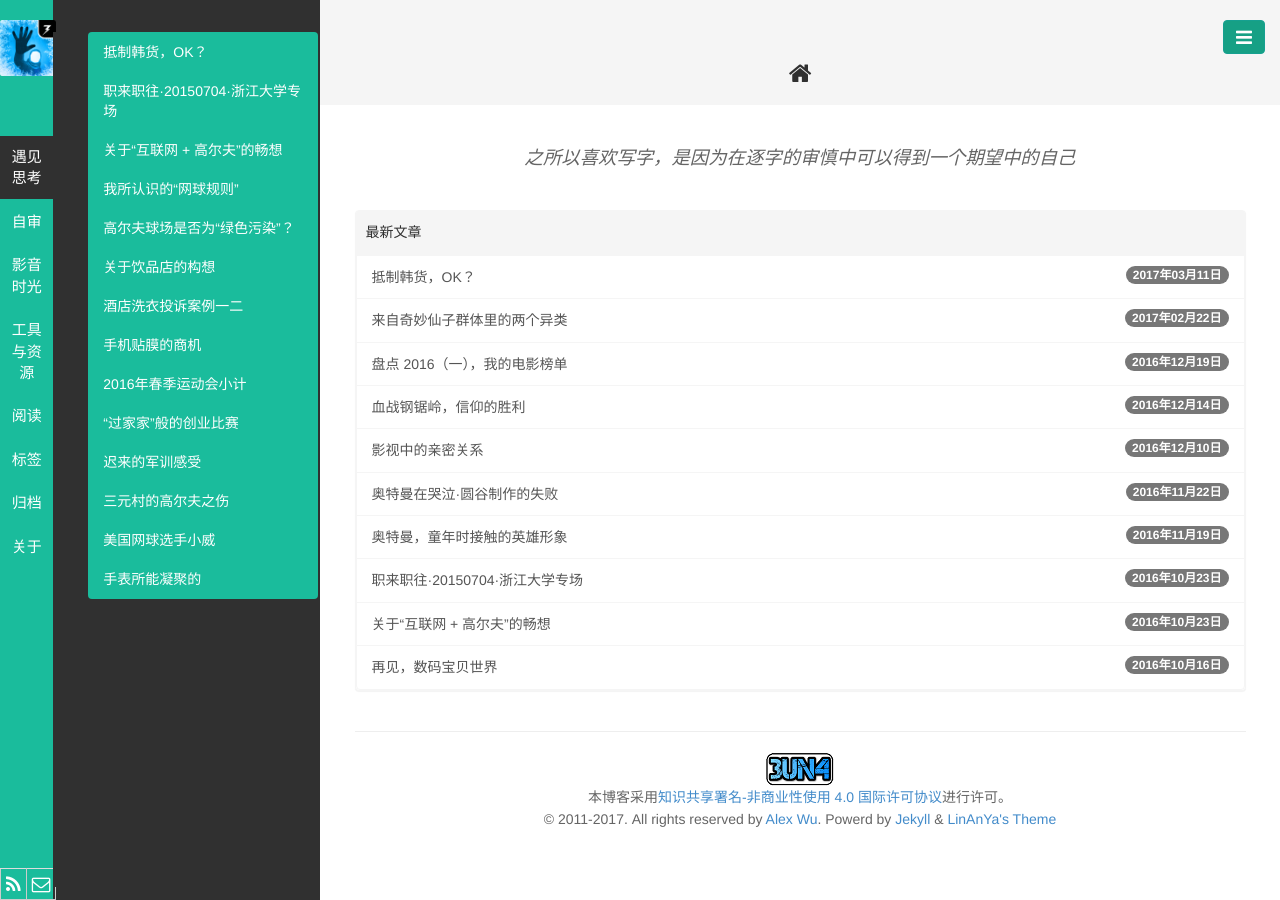
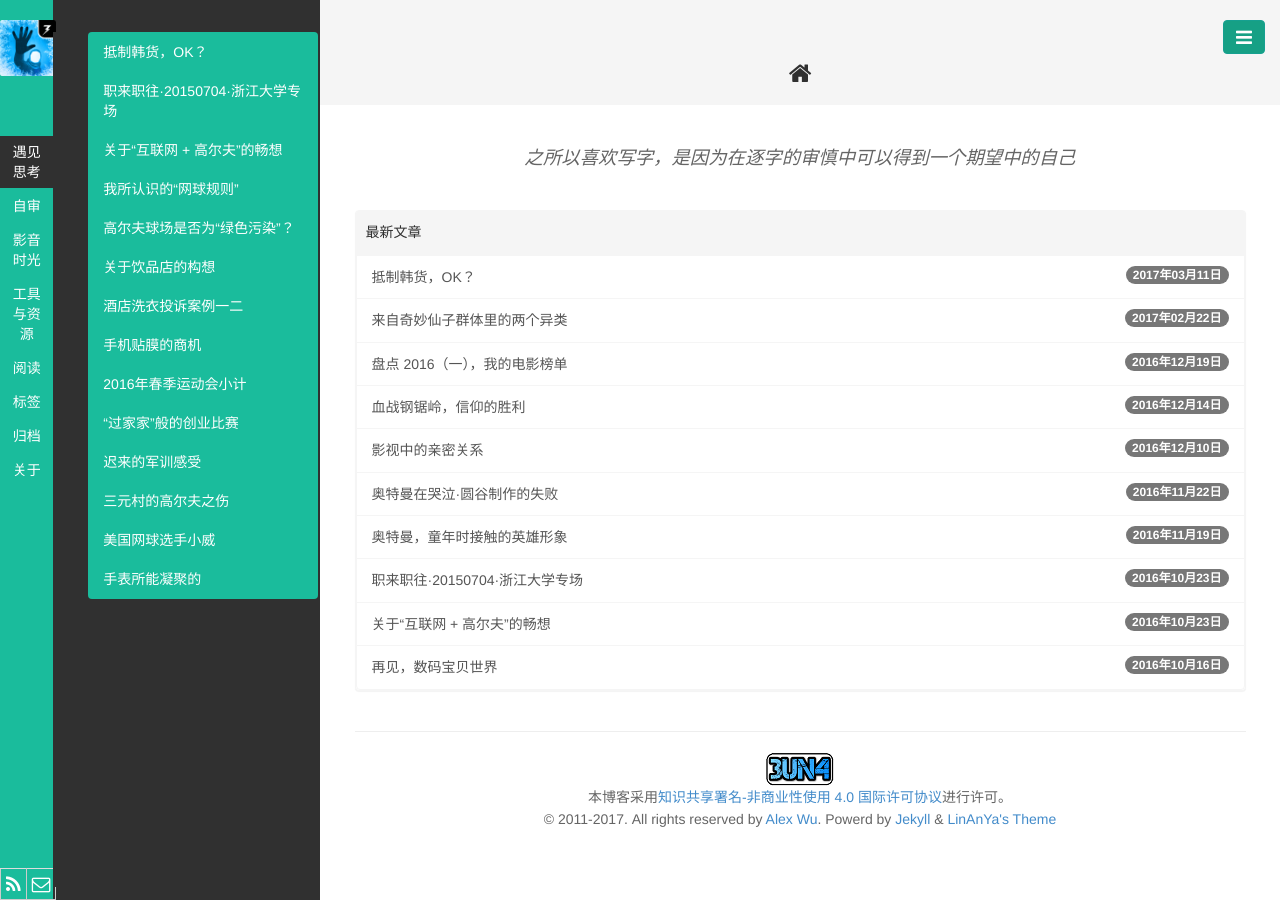
Before and after one commit to 3un4/3un4.github.io, a Jekyll site: the page built from index.html, in a window 1280 px wide. Built offline with Jekyll 4.4.1, drawn with Linux system fonts in a browser that asks for light colours; the list of posts is cut into pages by our own code.

Commit message:
调整侧边栏一中的文字显示

```diff
--- a/public/css/base.css
+++ b/public/css/base.css
@@ -33,8 +33,8 @@ body, html {
   padding-right: 0px;
   border-radius: 0px;
   color: #fff;
-  font-size: 15px;
-  padding: 10px 10px;
+  font-size: 14px;
+  padding: 6px 6px;
 
 }
 
```
